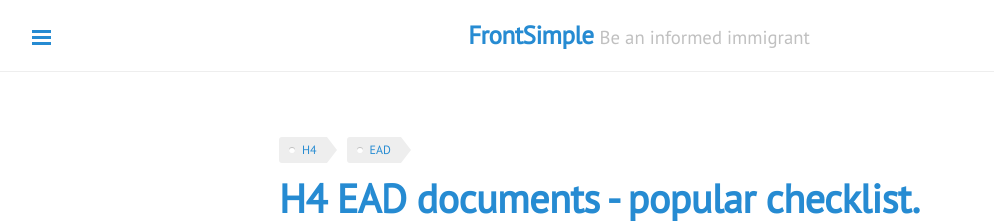
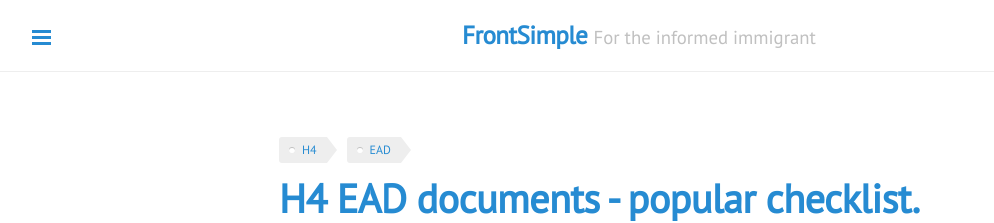
Before and after one commit to gitforwork2/gitforwork.github.io, a Jekyll site: the page built from index.html, in a window 1280 px wide and 900 px high. Shown: the top 223 px of the window, without its empty margins (1-995 px from the left). Built offline with Jekyll 4.4.1, drawn with Linux system fonts in a browser that asks for light colours; nearby versions of some CDN libraries; the list of posts is cut into pages by our own code.

Commit message:
Update _config.yml

```diff
--- a/_config.yml
+++ b/_config.yml
@@ -9,8 +9,8 @@ permalink:        /posts/:title/
 
 # Setup
 title:            FrontSimple
-tagline:          "Be an informed immigrant"
-description:      'frontsimple.com - Comprehensive information on immigrantion visas including H1b, H4 EAD, EB-5 visas and more'
+tagline:          "For the informed immigrant"
+description:      'Comprehensive immigrantion information including H1b visa, H4 EAD, EB-5 visa and other visas'
 url:              https://frontsimple.com/
 baseurl:          '/'
 paginate:         3
```
